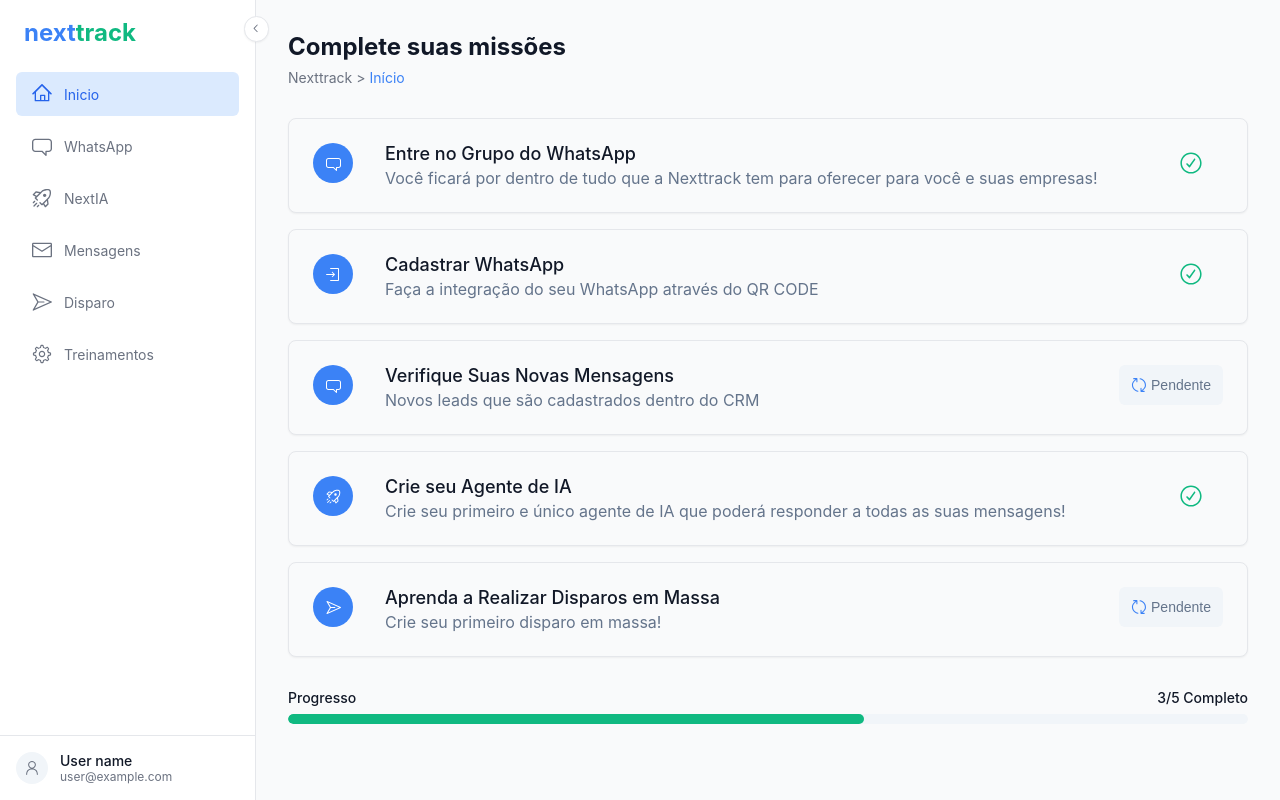
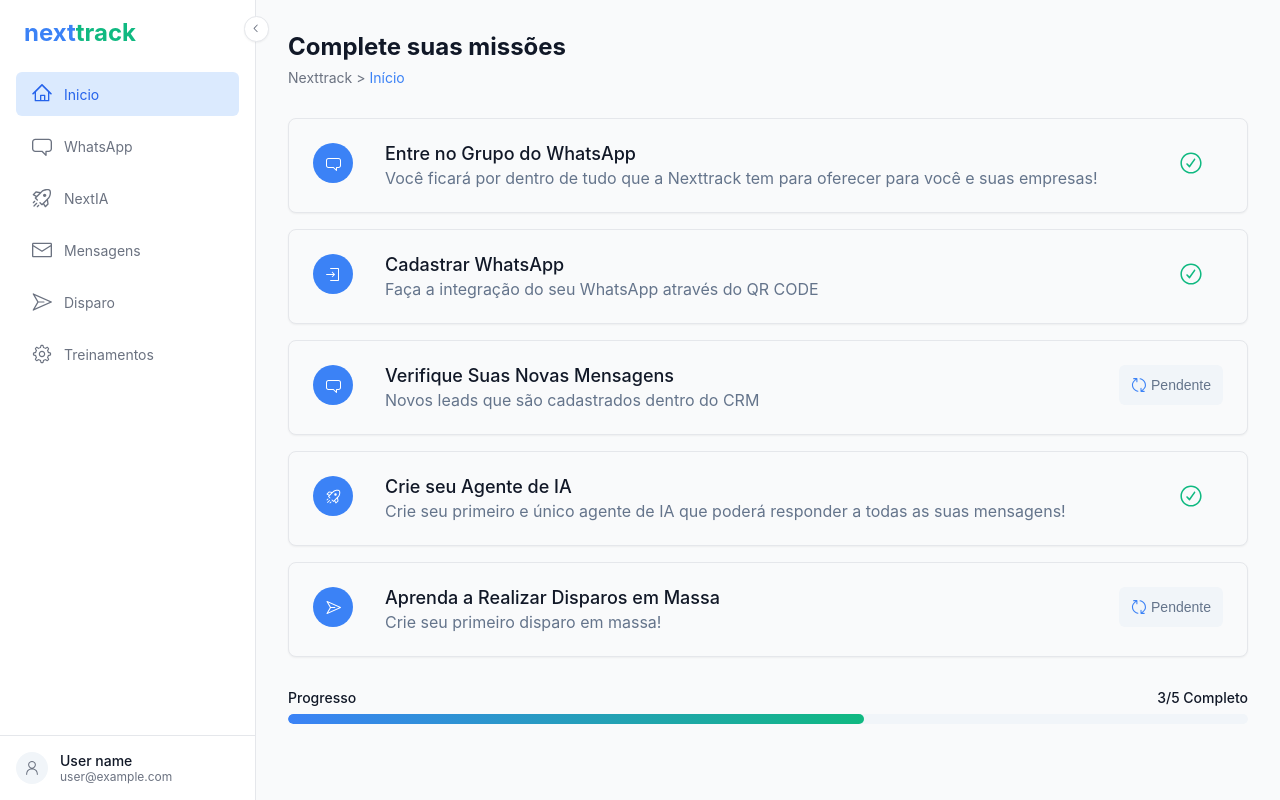
Before and after one commit to Giantcard5/next-track, a Next.js app: page / in a window 1280 px wide. Built offline with nearby package versions, Linux system fonts and the light colour scheme.

Commit message:
style(progressbar): update progressbar background

```diff
--- a/src/components/ProgressBar/styles.ts
+++ b/src/components/ProgressBar/styles.ts
@@ -9,7 +9,13 @@
 `;
 
 const Track = styled.div<{ width: string }>`
-    background-color: ${({ theme }) => theme.colors.secondary};
+    background: linear-gradient(
+        90deg,
+        ${({ theme }) => theme.colors.primary} 0%,
+        ${({ theme }) => theme.colors.secondary} 50%,
+        ${({ theme }) => theme.colors.primary} 100%
+    );
+    background-size: 200% 100%;
     height: 100%;
     border-radius: ${({ theme }) => theme.radii.full};
     transition: width 0.5s ease-in-out;
```
